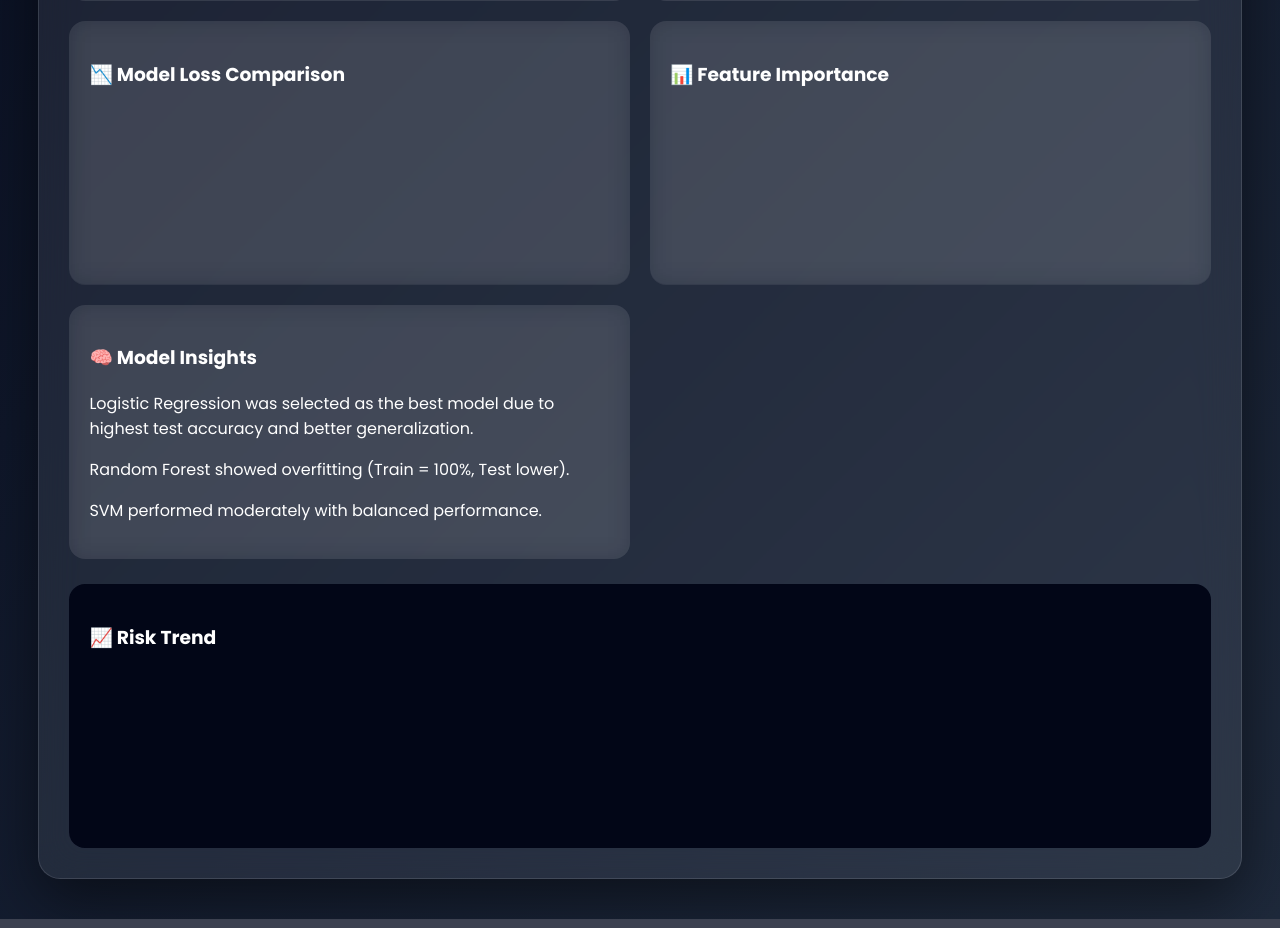
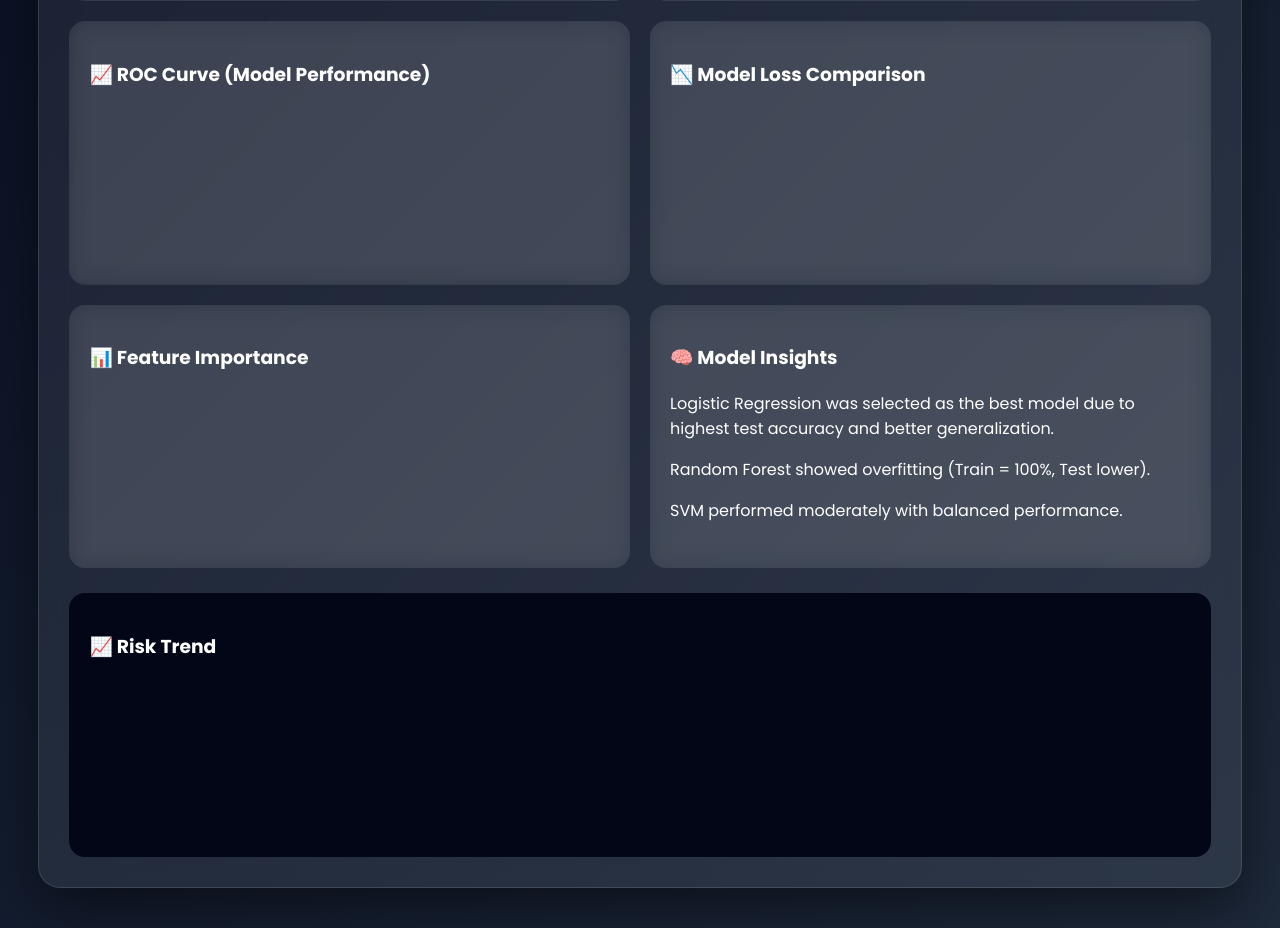
Before and after one commit to RAZA1409/Heart-Disease-Clinical-AI-System, a Flask app: template templates/dashboard.html in a window 1280 px wide. Shown: the part 1320-2248 px from the top of the page. Run offline with Flask 3, Linux system fonts and the light colour scheme; the template is opened without the code that fills it: most values are stand-ins (such as "Sample title", 1, 10 or a date in 2020); a map, chart or similar area stays blank; parts of the project's set-up code (start-up, migrations or seed data) failed here and were passed over.

Commit message:
Added ROC Curve with AUC

```diff
--- a/app.py
+++ b/app.py
@@ -298,6 +298,7 @@ def dashboard():
 
     # Load model info
     model_info = joblib.load("models/model_info.pkl")
+    roc_data = model_info.get("roc_data", {})
     all_models = model_info.get("all_models", {})
     feature_importance = model_info.get("feature_importance", {})
     model_labels = list(all_models.keys())
@@ -318,6 +319,7 @@ def dashboard():
         model_labels=model_labels,
         model_values=model_values,
         model_accuracy=model_accuracy,
+        roc_data=roc_data,
         train_values=train_values,
         train_loss_values=train_loss_values,
         test_loss_values=test_loss_values,
--- a/templates/dashboard.html
+++ b/templates/dashboard.html
@@ -294,6 +294,11 @@ Accuracy: {{ model_accuracy }}%
 </div>
 
 <div class="card">
+    <h3>📈 ROC Curve (Model Performance)</h3>
+    <canvas id="rocChart"></canvas>
+</div>
+
+<div class="card">
     <h3>📉 Model Loss Comparison</h3>
     <canvas id="lossChart"></canvas>
 </div>
@@ -504,6 +509,44 @@ new Chart(document.getElementById("featureChart"), {
     }
 });
 
+
+
+
+
+const rocData = {{ roc_data | tojson }};
+
+const datasets = [];
+
+for (const model in rocData) {
+    datasets.push({
+        label: model + " (AUC: " + rocData[model].auc.toFixed(2) + ")",
+        data: rocData[model].fpr.map((fpr, i) => ({
+            x: fpr,
+            y: rocData[model].tpr[i]
+        })),
+        fill: false
+    });
+}
+
+new Chart(document.getElementById("rocChart"), {
+    type: "line",
+    data: {
+        datasets: datasets
+    },
+    options: {
+        scales: {
+            x: {
+                type: "linear",
+                title: { display: true, text: "False Positive Rate" }
+            },
+            y: {
+                title: { display: true, text: "True Positive Rate" }
+            }
+        }
+    }
+});
+
+
 </script>
 
 </body>
```
Also changed, not shown: model_comparison.py (+12 -2 lines), 1 other file.
